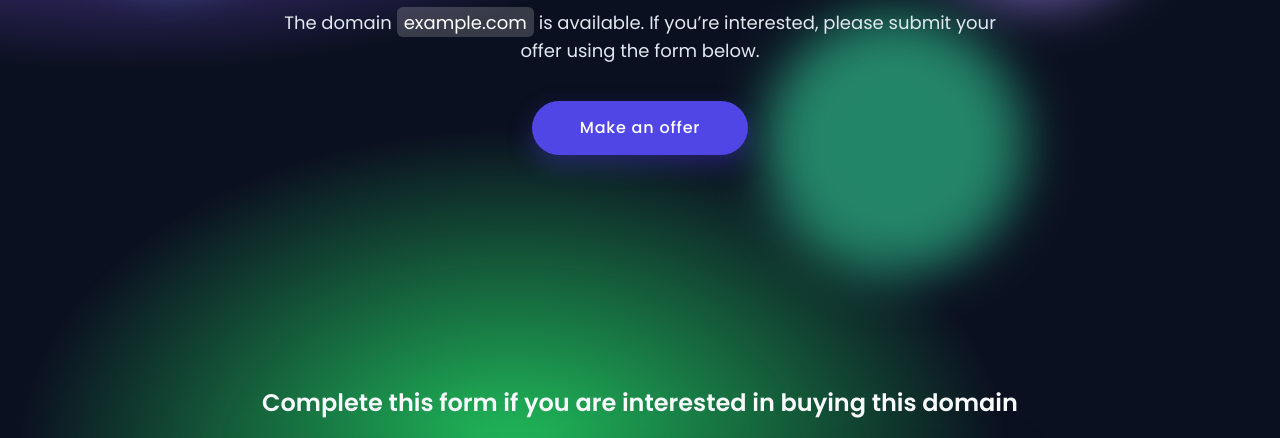
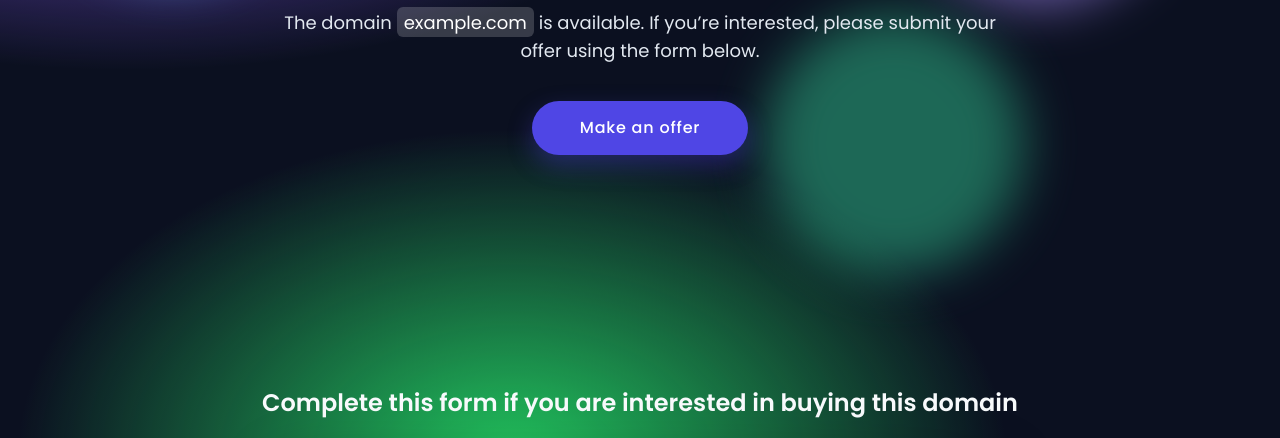
Before and after one commit to talhah-dev/fiverr_domain, a plain HTML site: page index.html in a window 1280 px wide. Shown: the part 340-778 px from the top of the page. Drawn offline with Linux system fonts and the light colour scheme.

Commit message:
In progress

```diff
--- a/style.css
+++ b/style.css
@@ -111,7 +111,7 @@ mark.highlight-domain{
 }
 .decor-1{ width:220px; height:220px; left:5%; top:15%; background: #60a5fa; }
 .decor-2{ width:280px; height:280px; right:8%; top:10%; background: #a78bfa; }
-.decor-3{ width:260px; height:260px; right:20%; bottom:5%; background: #34d399; }
+.decor-3{ width:260px; height:260px; right:20%; bottom:5%; background: #34d399c1; }
 
 /* ------------------ FORM SECTION ------------------ */
 .form-wrap{
```
